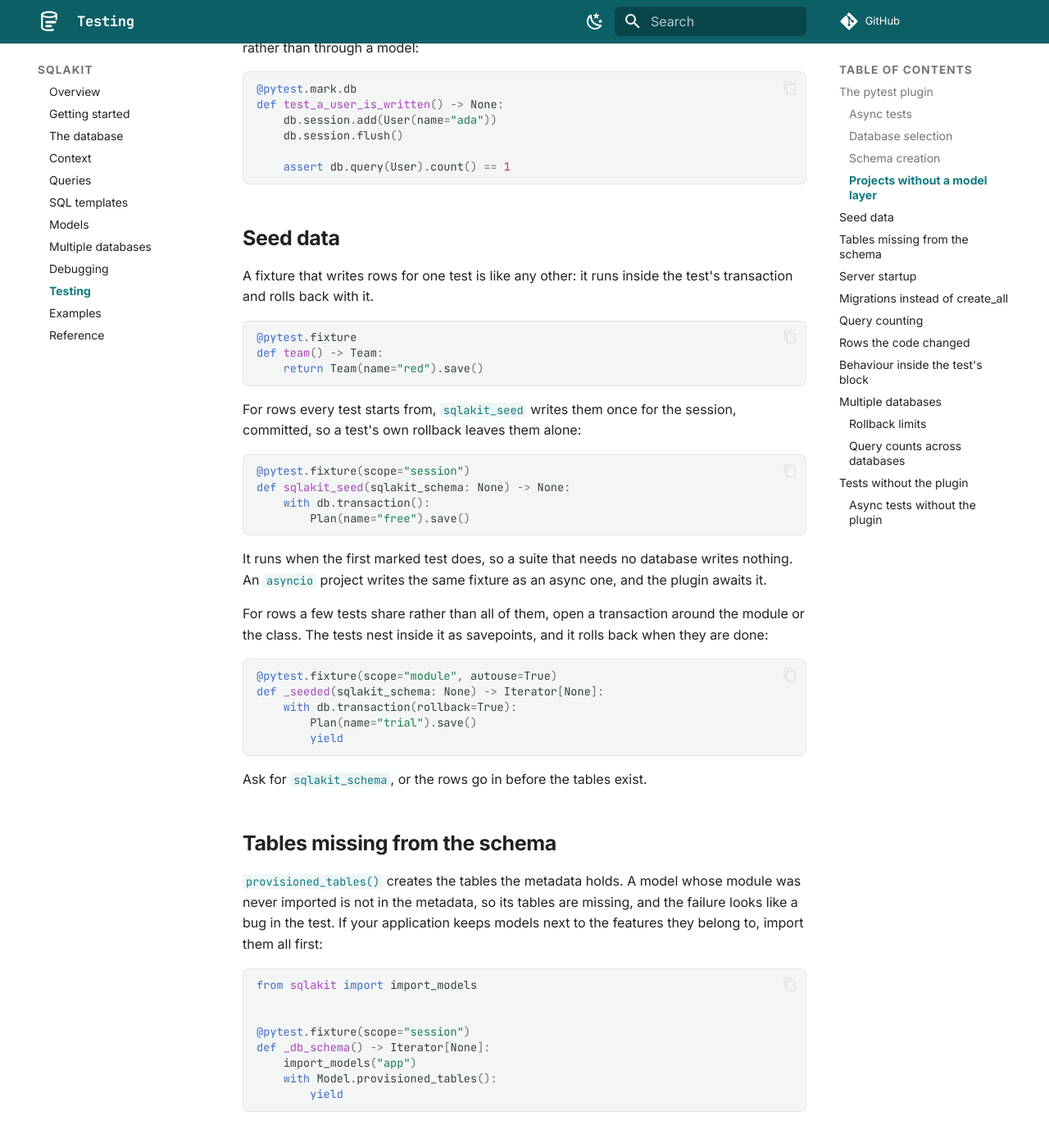
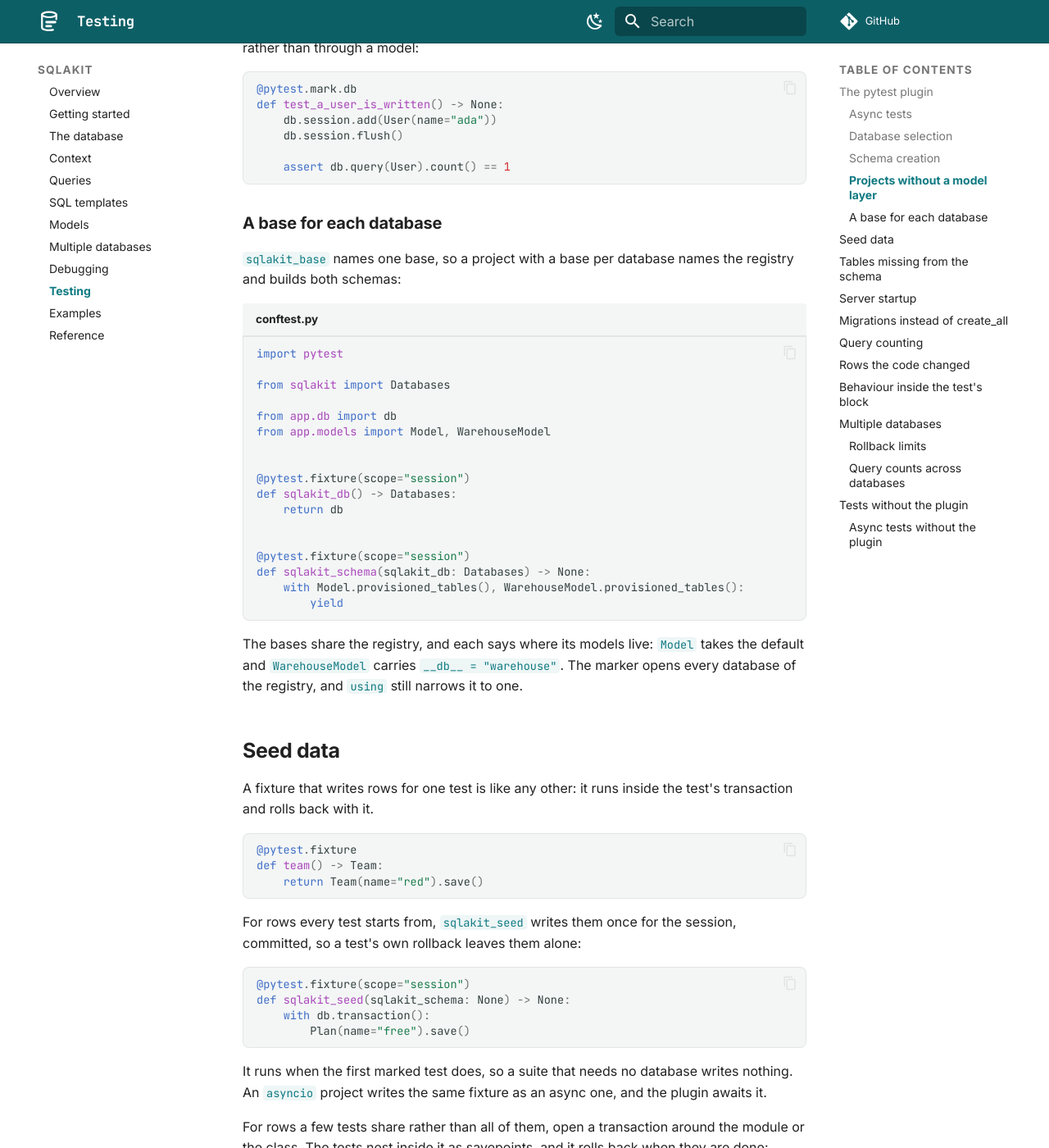
Before and after one commit to antonrh/sqlakit, an MkDocs documentation site: the page built from docs/testing.md, in a window 1280 px wide and 1400 px high, scrolled down 3761 px. Shown: the whole window at 82% size. Built offline with MkDocs 1.6.1 and Material for MkDocs 9.7.7, drawn with Linux system fonts in a browser that asks for light colours; comment, search, counter and statistics services are not loaded.

Commit message:
Add a docs section and a test project for a base per database
`sqlakit_base` names one base, so a project with a base per database has to
name the registry and build both schemas. The testing page shows those two
fixtures, and `tests/projects/bases` runs them.

````diff
--- a/docs/testing.md
+++ b/docs/testing.md
@@ -189,6 +189,36 @@ def test_a_user_is_written() -> None:
 
     assert db.query(User).count() == 1
 ```
+
+### A base for each database
+
+`sqlakit_base` names one base, so a project with a base per database names the
+registry and builds both schemas:
+
+```python title="conftest.py"
+import pytest
+
+from sqlakit import Databases
+
+from app.db import db
+from app.models import Model, WarehouseModel
+
+
+@pytest.fixture(scope="session")
+def sqlakit_db() -> Databases:
+    return db
+
+
+@pytest.fixture(scope="session")
+def sqlakit_schema(sqlakit_db: Databases) -> None:
+    with Model.provisioned_tables(), WarehouseModel.provisioned_tables():
+        yield
+```
+
+The bases share the registry, and each says where its models live: `Model`
+takes the default and `WarehouseModel` carries `__db__ = "warehouse"`. The
+marker opens every database of the registry, and `using` still narrows it to
+one.
 
 ## Seed data
 
````
Also changed, not shown: 3 other files.
